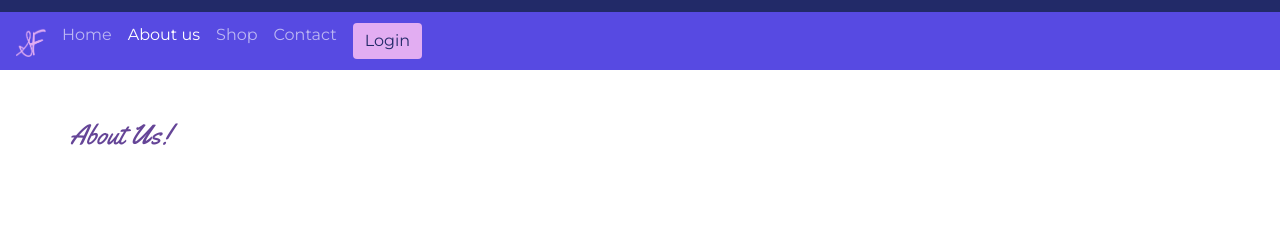
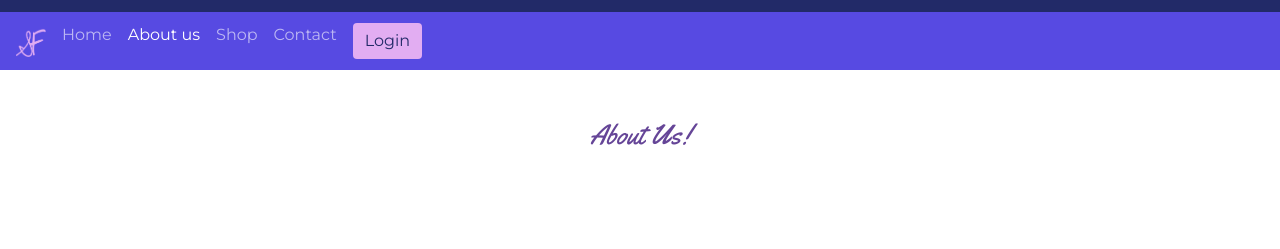
Before and after one commit to Blaine137/SwiftFoods-Express-React-MongoDB, a React (Create React App) app in the folder client/: page /about in a window 1280 px wide. Shown: the part 257-506 px from the top of the page. Built offline with nearby package versions, Linux system fonts and the light colour scheme; no server answers.

Commit message:
added animations

```diff
--- a/client/src/components/About/About.js
+++ b/client/src/components/About/About.js
@@ -9,11 +9,9 @@ const About = (props) => {
             <Fragment>
                      <div class="container">
                         <div class="row">
-                            <Fade top>
                                 <div class="col-12">
                                     <h3 class="text-center mt-5 mb-5">About Us!</h3>
                                 </div>
-                            </Fade>
                         </div>
                     </div>
                     <div class="container">
--- a/client/src/components/Home/Home.js
+++ b/client/src/components/Home/Home.js
@@ -13,11 +13,9 @@ const home = (props) => {
       <Fragment>
         <div className="container">
             <div className="row">
-                <Fade top>
                     <div className="col-12">
                         <h3 class="text-center mt-5 mb-5">How We Work!</h3>
                     </div>
-                </Fade>
             </div>
         </div>
         <div className="container">
```
